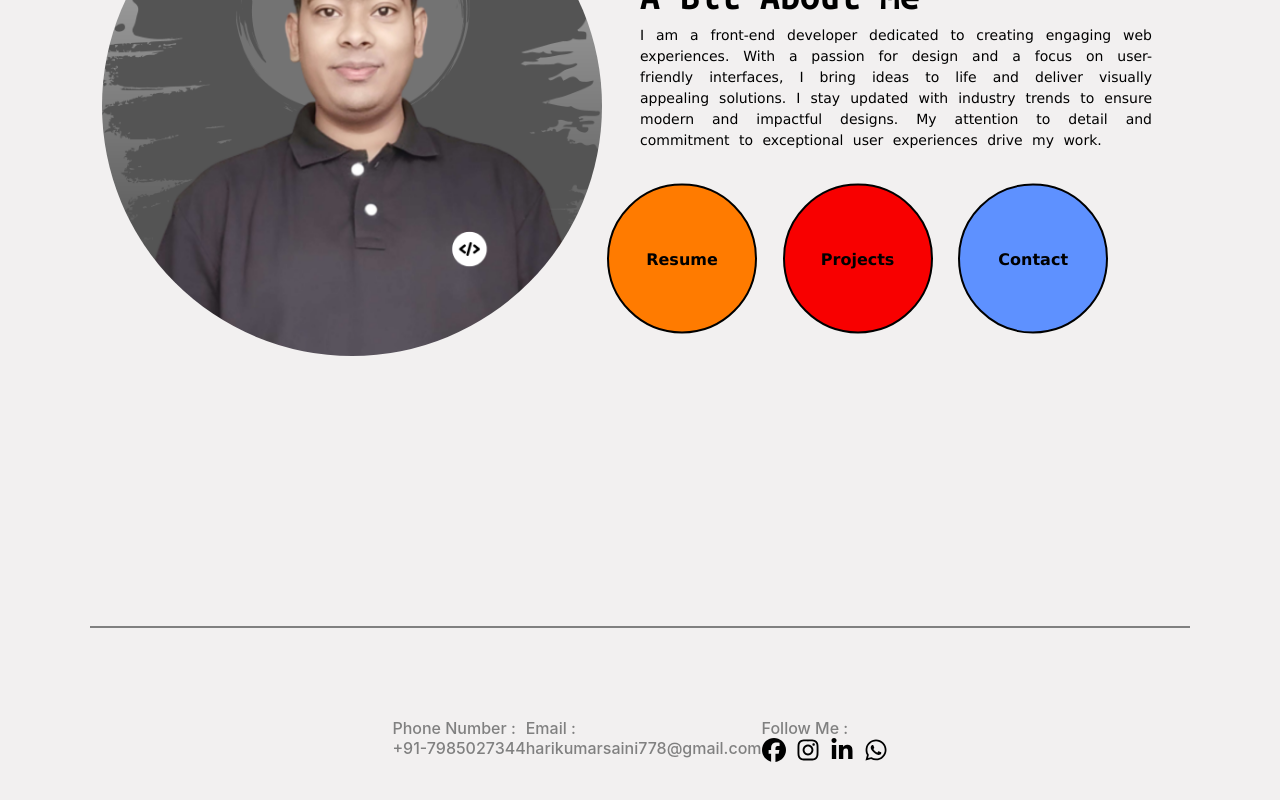
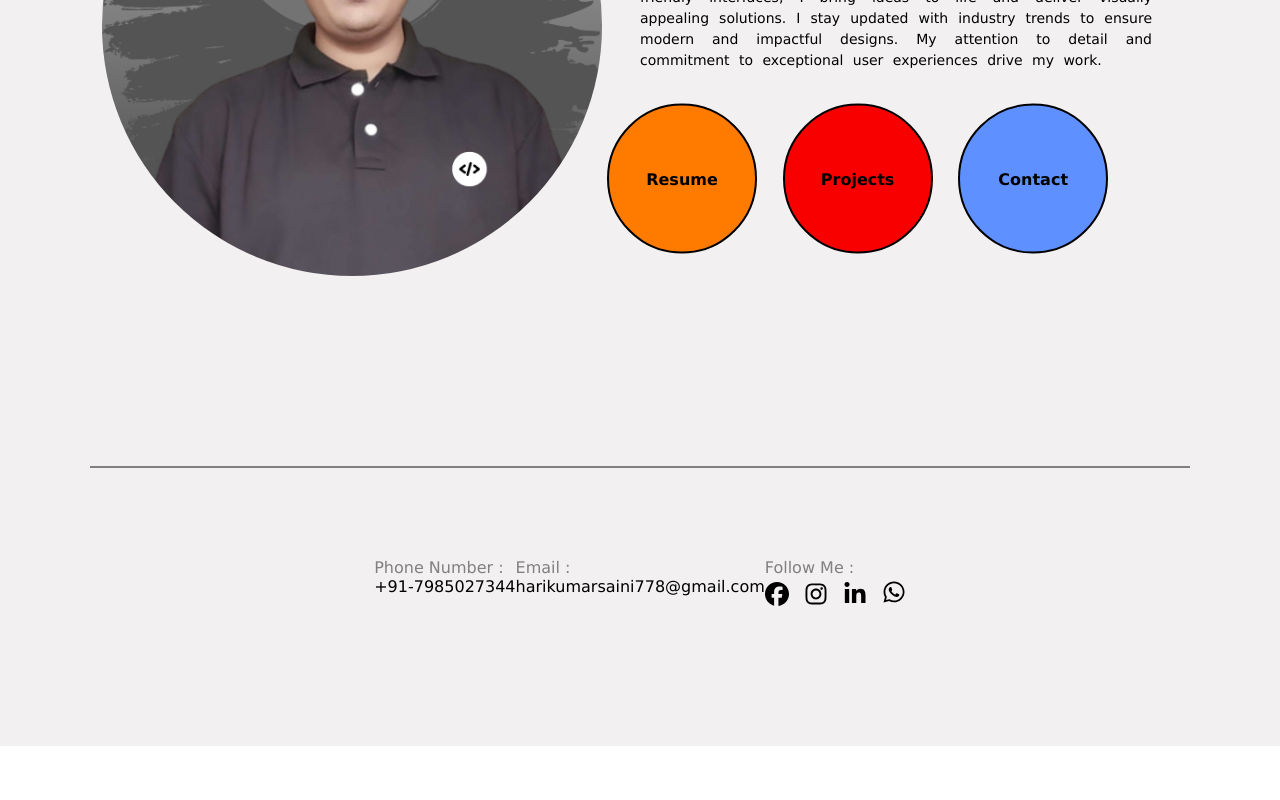
Before and after one commit to harisaini778/my-portfolio, a React (Create React App) app: page / in a window 1280 px wide. Shown: the part 524-1324 px from the top of the page. After the commit the page ends 1270 px from the top, so only its background shows below. Built offline with nearby package versions, Linux system fonts and the light colour scheme; a web font is replaced by a local one.

Commit message:
Added hovering property to the circles

```diff
--- a/src/components/Body.module.css
+++ b/src/components/Body.module.css
@@ -1,7 +1,7 @@
 .body-main {
     background-color: rgb(242, 240, 240);
     width: 100vw;
-    height: 120vh;
+    height: 100vh;
     display: flex;
     justify-content: center;
     align-items: center;
@@ -27,7 +27,7 @@
     font-family: 'Ubuntu Mono', monospace;
     position: absolute;
     left: 50%;
-    transform: translateY(-190%);
+    transform: translateY(-175%);
     animation: raise-greetings 2s ease-in-out;
 }
 
@@ -157,3 +157,9 @@
         transform: translateY(-45%);
     }
 }
+.resume-circle:hover,
+.resume-projects:hover,
+.resume-contacts:hover {
+    background-color: white;
+    color: black;
+}
--- a/src/components/Footer.js
+++ b/src/components/Footer.js
@@ -12,15 +12,14 @@ const Footer = () => {
             <ul className={classes["footer-list-ul"]}>
                 <li>Phone Number :
                     <br/>
-                    +91-7985027344
+                    <p className={classes.footercontacts}>+91-7985027344</p>
                 </li>
                 <li >Email :
                     <br />
-                    harikumarsaini778@gmail.com
+                    <p className={classes.footercontacts}>harikumarsaini778@gmail.com</p>
                 </li>
                 <li>
                     Follow Me :
-                    <br />
                     <ul className={classes.icon}>
                     <a href=""><div>  <FontAwesomeIcon icon={faFacebook} /></div></a>
                     <a href=""> <div>  <FontAwesomeIcon icon={faInstagram} /></div></a>
--- a/src/components/Footer.module.css
+++ b/src/components/Footer.module.css
@@ -11,6 +11,8 @@
     list-style-type: none;
     color:grey;
     font-weight: 500;
+    font-family: Verdana, Geneva, Tahoma, sans-serif;
+    font-size: 16px;
 }
 .linebreak {
     border: 1px solid grey;
@@ -29,5 +31,11 @@
     color:black;
 }
 .icon a:not(:last-child) {
-    margin-right: 10px;
+    margin-right: 15px;
+    margin-top: 5px;
 }
+.footercontacts{
+    color:black;
+    font-family:Verdana, Geneva, Tahoma, sans-serif;
+    font-weight: normal;
+}
```
